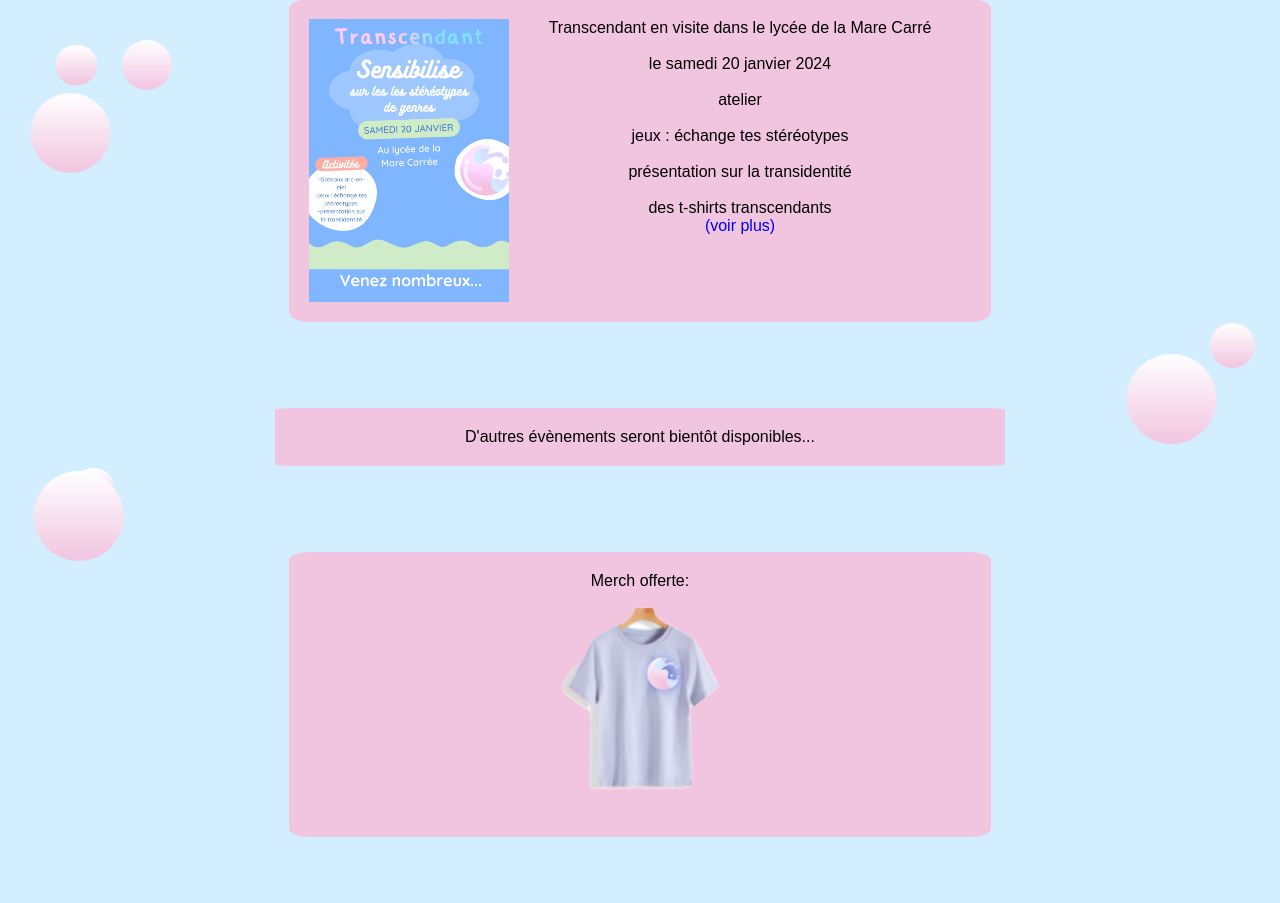
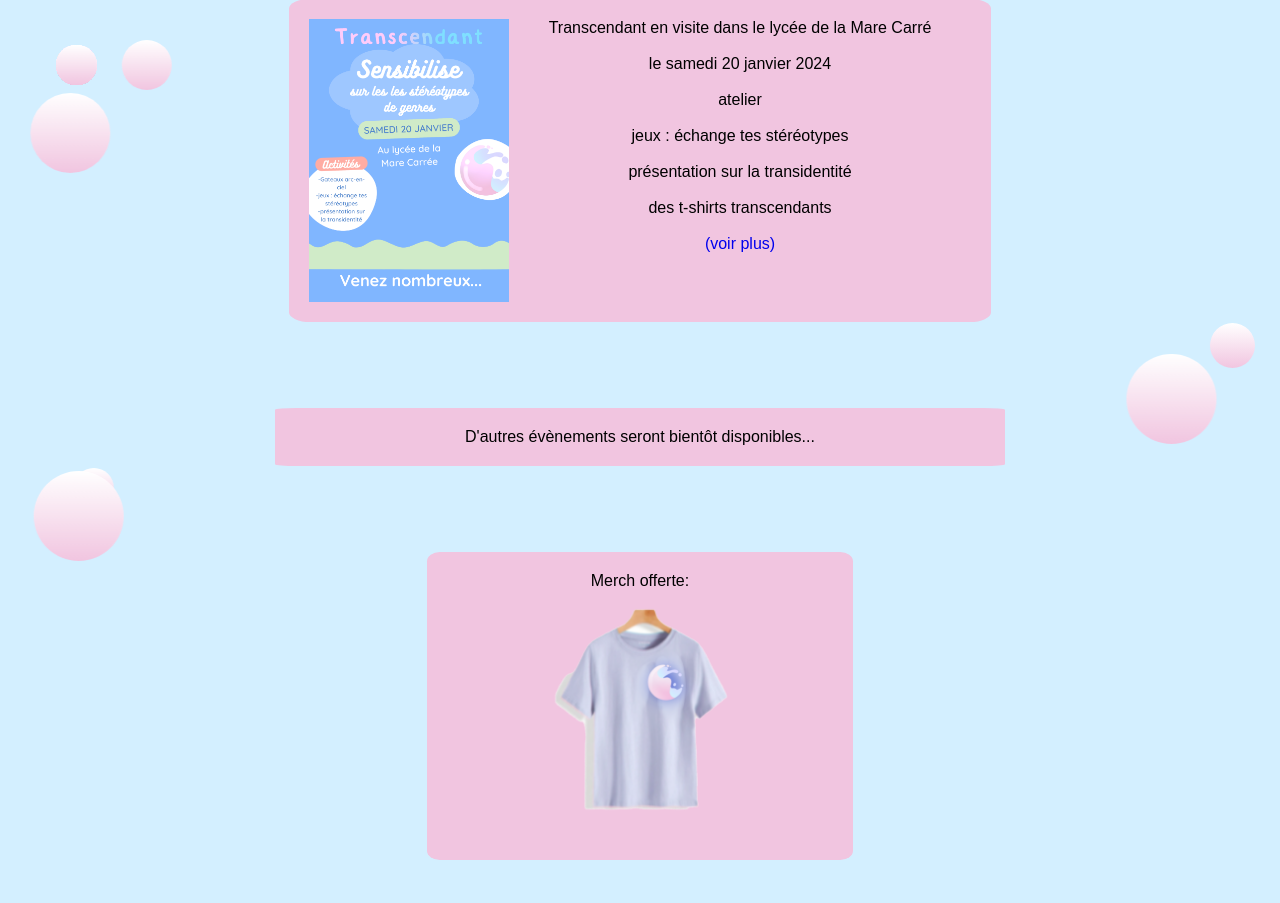
Before and after one commit to Floramvs/SAE, a PHP site: page /SAE/evenements.php in a window 1280 px wide. Shown: the part 221-1124 px from the top of the page. Before the commit the page ends 1058 px from the top, so only its background shows below. Run offline with PHP 8.4, Linux system fonts and the light colour scheme; some web fonts are replaced.

Commit message:
evenement V4

```diff
--- a/evenements.php
+++ b/evenements.php
@@ -43,7 +43,7 @@ foreach ($nos_evenements as $evenement) : ?>
       <p><?= $evenement['programme']['atelier'] ?></p><br>
       <p><?= $evenement['programme']['jeux'] ?></p><br>
       <p><?= $evenement['programme']['présentation sur la transidentité'] ?></p><br>
-      <p><?= $evenement['cadeaux'] ?></p>
+      <p><?= $evenement['cadeaux'] ?></p><br>
       <p><a href="#merch">(voir plus)</a></p></div>
     </div>
   <?php endforeach ?>
--- a/public/css/evenements.css
+++ b/public/css/evenements.css
@@ -69,7 +69,7 @@ H1{
 }
 
 .shirt{
-  width:200px;
+  width:57%;
 }
 
 #merch{
@@ -78,7 +78,7 @@ H1{
   display: inline-block;
   border-radius: 3%;
   margin: 43px;
-  width: 61%;
+  width: 37%;
 }
 
 body,html{
```
